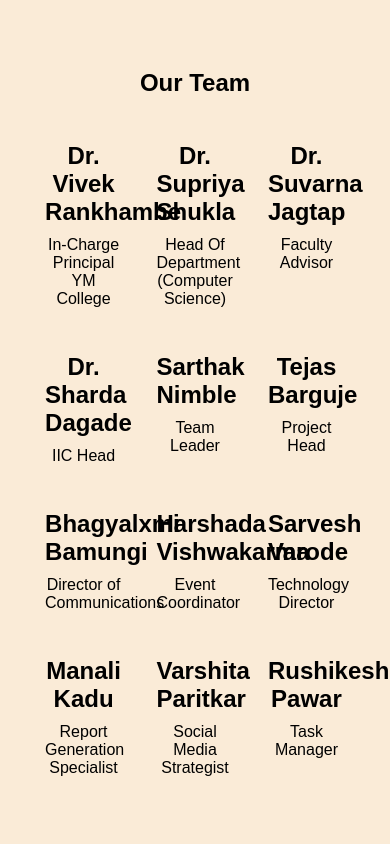
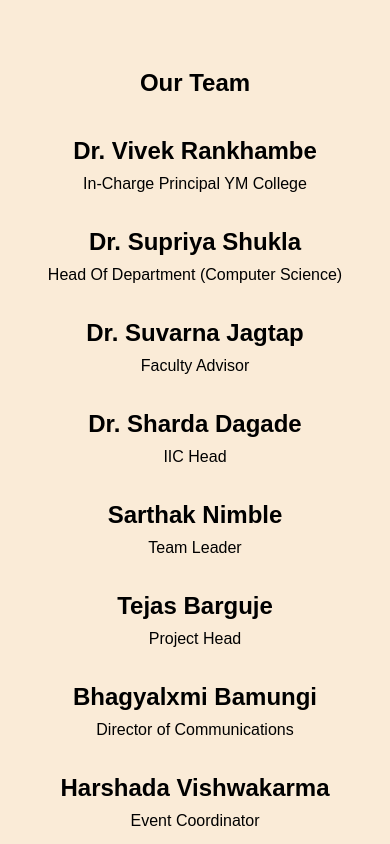
Before and after one commit to sarthak-13N/InnovationForChange, a plain HTML site: page index.html in a window 390 px wide. Shown: the part 2000-2844 px from the top of the page. Drawn offline with Linux system fonts and the light colour scheme.

Commit message:
Update index.html

```diff
--- a/index.html
+++ b/index.html
@@ -208,17 +208,18 @@
         }
 
         /* Team Section */
+/* Team Section */
 .team {
     padding: 50px 20px;
     text-align: center;
-    background-color: antiquewhite;
 }
 
 .team-member {
     display: inline-block;
-    width: 22%; /* Adjusted for better alignment */
+    width: calc(33.33% - 30px); /* Responsive width for three columns */
     margin: 15px;
-    vertical-align: top; /* Ensures items align properly */
+    vertical-align: top; /* Ensure proper vertical alignment */
+    box-sizing: border-box; /* Include padding and border in width */
 }
 
 .team-member h3 {
@@ -228,8 +229,23 @@
 
 .team-member p {
     margin: 5px 0;
-    font-size: 16px; /* Optional: adjust font size for better readability */
+    font-size: 16px;
 }
+
+/* Responsive Styles */
+@media (max-width: 768px) {
+    .team-member {
+        width: calc(50% - 30px); /* Two columns on smaller screens */
+    }
+}
+
+@media (max-width: 480px) {
+    .team-member {
+        width: 100%; /* One column on very small screens */
+        margin: 10px 0; /* Adjust margin for small screens */
+    }
+}
+
 
 
         /* Footer */
@@ -391,6 +407,7 @@
     </section>
 
     <!-- Team Section -->
+
        <section id="Team" class="team" style="background-color: antiquewhite;">
     <h2>Our Team</h2>
 
@@ -454,6 +471,9 @@
         <p>Task Manager</p>
     </div>
 </section>
+
+
+
 
     <!-- Footer -->
     <footer>
```
Lines whose indentation alone changed are shown as unchanged.
